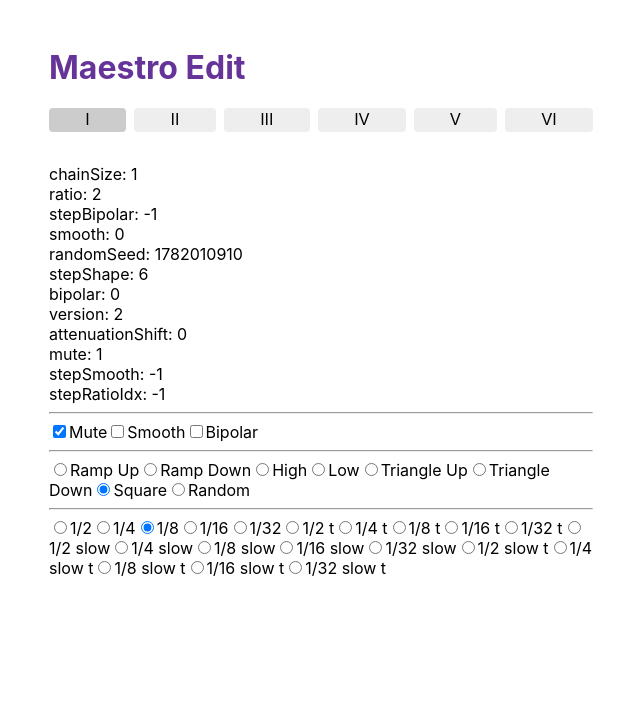
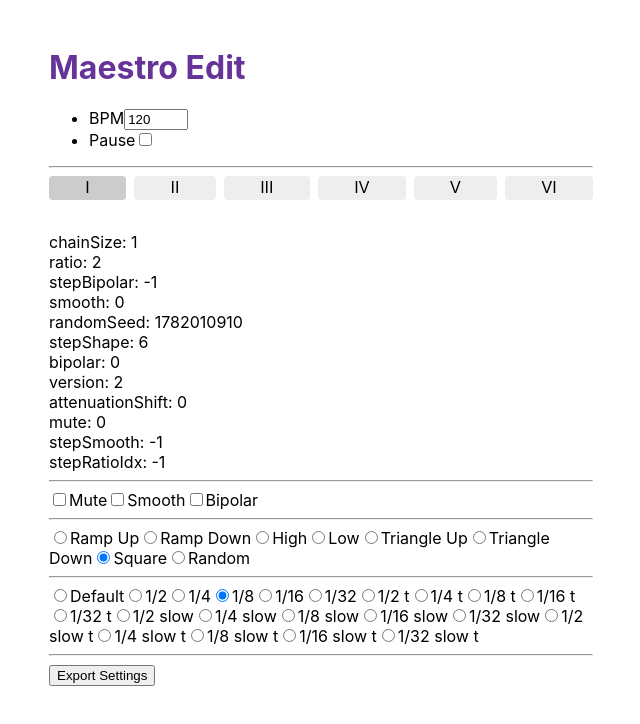
Before and after one commit to joeygordon/maestro-edit, a Next.js app: page / in a window 1280 px wide. Shown: the top 724 px of the page, without its empty margins (319-959 px from the left). Built offline with nearby package versions, Linux system fonts and the light colour scheme.

Commit message:
make a zip file --- wild stuff

```diff
--- /dev/null
+++ b/components/GlobalSettings.jsx
@@ -0,0 +1,37 @@
+import { useState, useMemo } from 'react';
+
+const GlobalSettings = ({ settings, handleUpdate }) => {
+  const [bpm, setBpm] = useState(settings.bpm);
+
+  const handleBPMChange = (value) => {
+    setBpm(value);
+    handleUpdate('bpm', value);
+  };
+
+  return (
+    <ul>
+      <li>
+        <label htmlFor='bpm'>BPM</label>
+        <input
+          type='number'
+          id='bpm'
+          value={bpm}
+          min='0'
+          max='350'
+          onChange={(e) => handleBPMChange(e.target.value)}
+        />
+      </li>
+
+      <li>
+        <label htmlFor='paused'>Pause</label>
+        <input
+          type='checkbox'
+          checked={settings.checked}
+          onChange={(e) => handleUpdate('paused', e.target.checked)}
+        />
+      </li>
+    </ul>
+  );
+};
+
+export default GlobalSettings;
--- /dev/null
+++ b/components/export/ExportButton.jsx
@@ -0,0 +1,33 @@
+import JSZip from 'jszip';
+import { saveAs } from 'file-saver';
+
+import generateChannel from './generateChannel';
+import generateGlobal from './generateGlobal';
+
+const ExportButton = ({ settings }) => {
+  const createZip = async () => {
+    const zip = new JSZip();
+    zip.file('maestro/00/0.TXT', generateChannel(settings.getIn(['0']).toJS()));
+    zip.file('maestro/00/1.TXT', generateChannel(settings.getIn(['1']).toJS()));
+    zip.file('maestro/00/2.TXT', generateChannel(settings.getIn(['2']).toJS()));
+    zip.file('maestro/00/3.TXT', generateChannel(settings.getIn(['3']).toJS()));
+    zip.file('maestro/00/4.TXT', generateChannel(settings.getIn(['4']).toJS()));
+    zip.file('maestro/00/5.TXT', generateChannel(settings.getIn(['5']).toJS()));
+    zip.file(
+      'maestro/00/G.TXT',
+      generateGlobal(settings.getIn(['global']).toJS())
+    );
+    zip.generateAsync({ type: 'blob' }).then((content) => {
+      // code
+      saveAs(content, 'maestro.zip');
+    });
+  };
+
+  return (
+    <button type='button' onClick={createZip}>
+      Export Settings
+    </button>
+  );
+};
+
+export default ExportButton;
--- /dev/null
+++ b/components/export/generateChannel.js
@@ -0,0 +1,6 @@
+const generateChannel = (settings) => {
+  const content = `version:2\nattenuation_shift:0\nratio:${settings.ratio}\nmute:${settings.mute}\nbipolar:${settings.bipolar}\nsmooth:${settings.smooth}\nrandom_seed:${settings.randomSeed}\nchain_size:1\nstep_ratio_idx:-1\nstep_shape:1\nstep_smooth:-1\nstep_bipolar:-1\n`;
+  return content;
+};
+
+export default generateChannel;
--- /dev/null
+++ b/components/export/generateGlobal.js
@@ -0,0 +1,6 @@
+const generateGlobal = (settings) => {
+  const content = `version:2\npaused:${settings.paused}\nbpm:${settings.bpm}\n`;
+  return content;
+};
+
+export default generateGlobal;
--- a/data/defaultSettings.js
+++ b/data/defaultSettings.js
@@ -2,7 +2,7 @@ const defaultSettings = {
   version: 2,
   attenuationShift: 0,
   ratio: 2,
-  mute: 1,
+  mute: 0,
   bipolar: 0,
   smooth: 0,
   randomSeed: 1782010910,
--- a/data/ratios.js
+++ b/data/ratios.js
@@ -1,4 +1,8 @@
 const ratios = [
+  {
+    id: -1,
+    title: 'Default',
+  },
   {
     id: 0,
     title: '1/2',
--- a/package.json
+++ b/package.json
@@ -8,7 +8,9 @@
     "lint": "next lint"
   },
   "dependencies": {
+    "file-saver": "^2.0.5",
     "immutable": "^4.0.0",
+    "jszip": "^3.7.1",
     "next": "12.0.8",
     "react": "17.0.2",
     "react-dom": "17.0.2",
--- a/pages/index.js
+++ b/pages/index.js
@@ -1,15 +1,17 @@
-import React, { useEffect, useState } from 'react';
+import React, { useState } from 'react';
 import styled from 'styled-components';
 import Head from 'next/head';
 import { fromJS } from 'immutable';
-
 import ChannelTabs from '../components/ChannelTabs';
 import Settings from '../components/settings/Settings';
+import GlobalSettings from '../components/GlobalSettings';
+import ExportButton from '../components/export/ExportButton';
 
 import defaultSettings from '../data/defaultSettings';
 
 const Editor = () => {
   const defaults = fromJS({
+    global: { paused: false, bpm: 120, version: 2 },
     0: defaultSettings,
     1: defaultSettings,
     2: defaultSettings,
@@ -42,6 +44,11 @@ const Editor = () => {
     setCurrentSettings(newSettings);
   };
 
+  const handleGlobalSettingsUpdate = (setting, value) => {
+    const newSettings = currentSettings.setIn(['global', setting], value);
+    setCurrentSettings(newSettings);
+  };
+
   return (
     <>
       <Head>
@@ -50,12 +57,23 @@ const Editor = () => {
         <link rel='icon' href='/favicon.ico' />
       </Head>
 
+      <GlobalSettings
+        settings={currentSettings.getIn(['global']).toJS()}
+        handleUpdate={handleGlobalSettingsUpdate}
+      />
+
+      <hr />
+
       <ChannelTabs handleSelectTab={handleSelectTab} activeTab={activeTab} />
 
       <Settings
         handleSettingsUpdate={handleSettingsUpdate}
         channelSettings={currentSettings.getIn([activeTab.toString()]).toJS()}
       />
+
+      <hr />
+
+      <ExportButton settings={currentSettings} />
     </>
   );
 };
```
Also changed, not shown: 1 other file (tests, documents, lock files or other folders).
